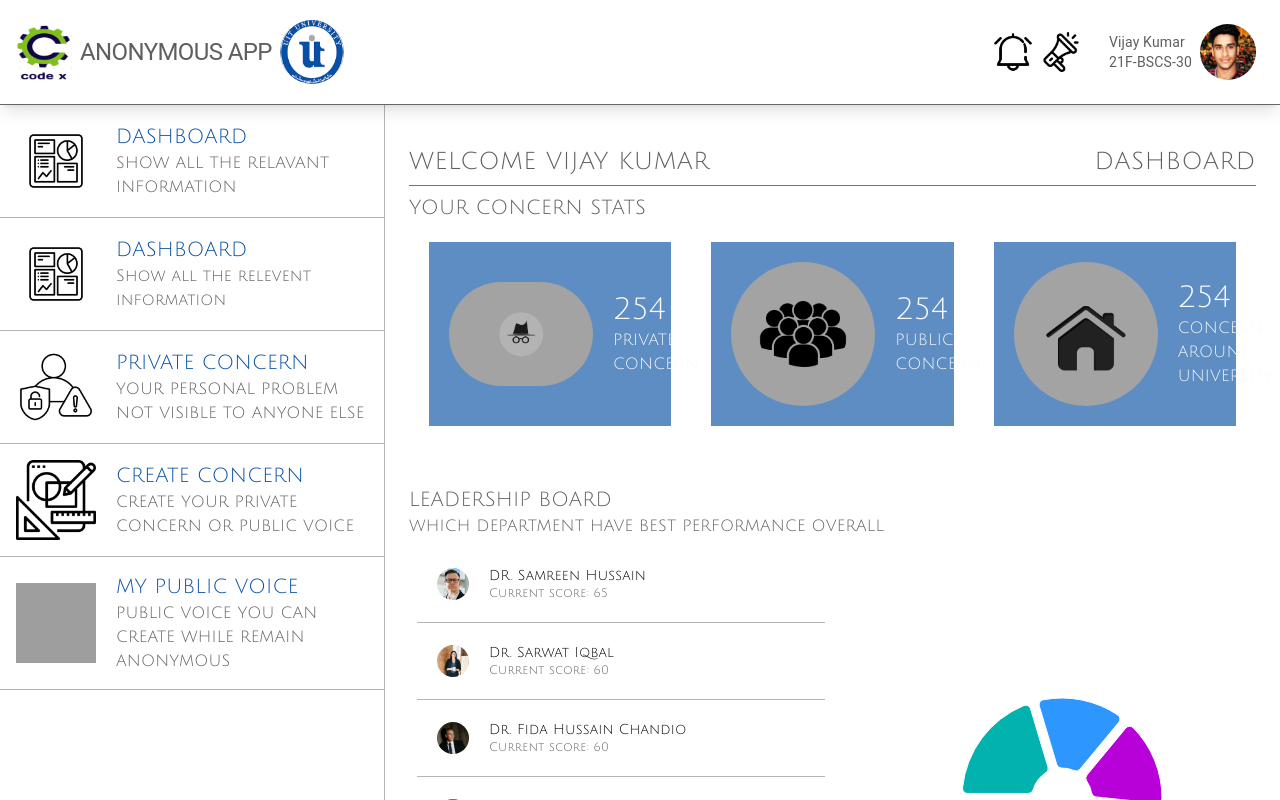
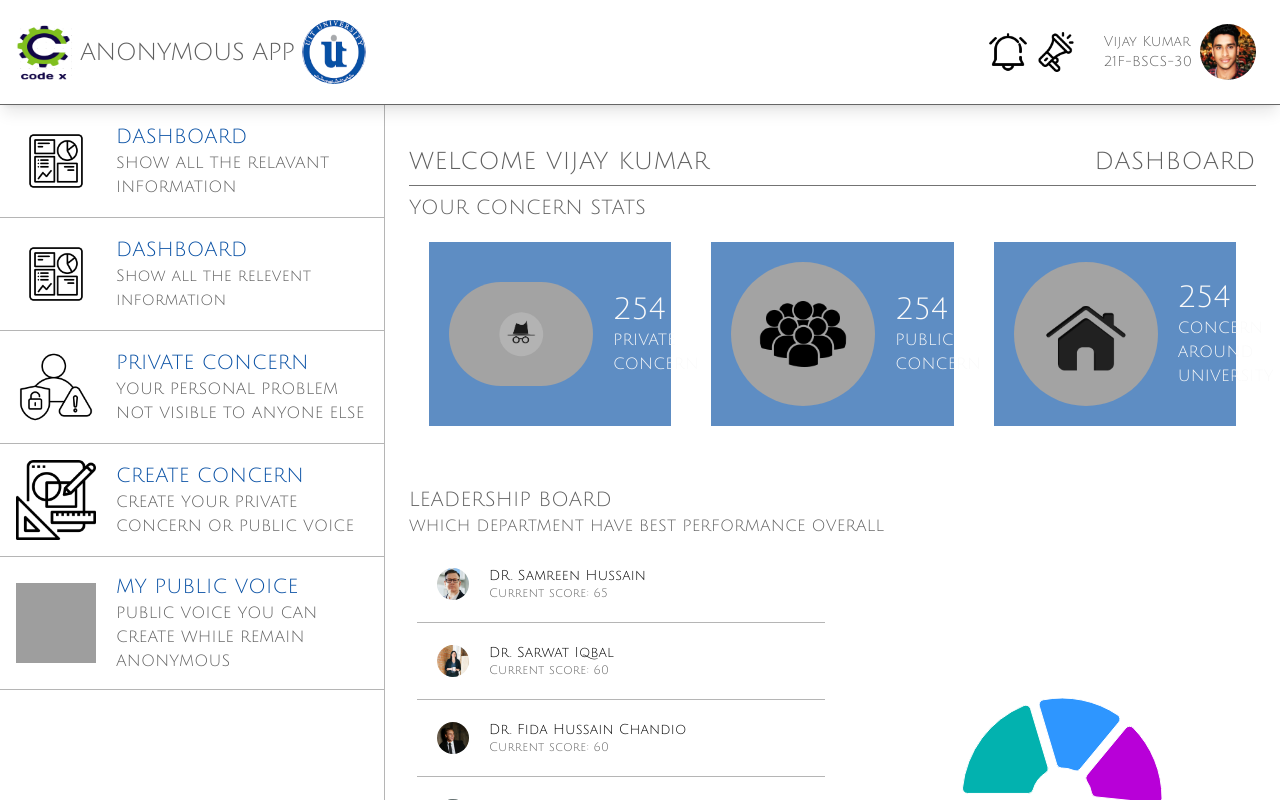
Before and after one commit to Vijayratnani/anonymousapp, a React (Vite) app: page / in a window 1280 px wide. Shown: the top 800 px of the page. Built offline with nearby package versions, Linux system fonts and the light colour scheme; grey boxes are pictures that could not be loaded.

Commit message:
Font Family to Julius fixes

```diff
--- a/src/App.jsx
+++ b/src/App.jsx
@@ -3,7 +3,9 @@ import Main from "./screen/Main"
 function App() {
 
   return (<>
+      <div className="font-Julius">
       <Main/>
+      </div>
       </>
   )
 }
--- a/src/screen/Main.jsx
+++ b/src/screen/Main.jsx
@@ -6,7 +6,7 @@ const Main = () => {
   return (
     <><div className='text-customGrey'>
     <Navbar/>
-    <div className="flex font-Julius">
+    <div className="flex ">
       <Sidebar className='position'/>
       <Dashboard/>
     </div>
```
